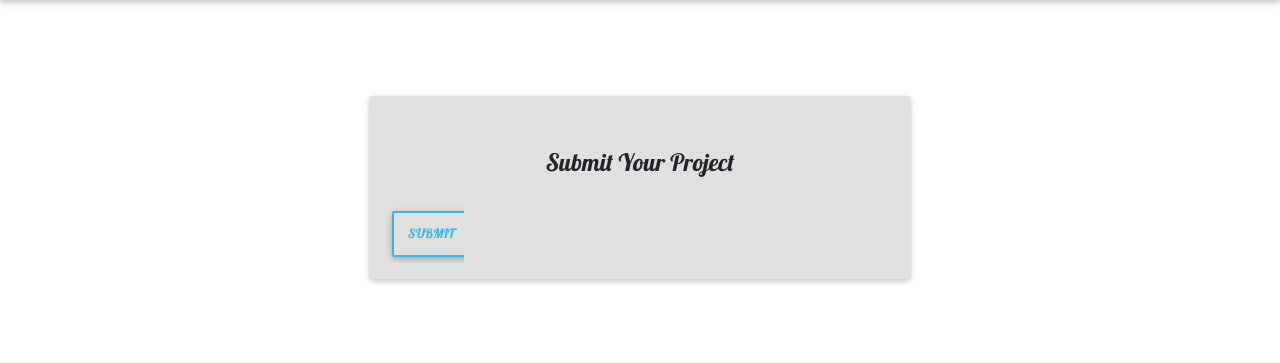
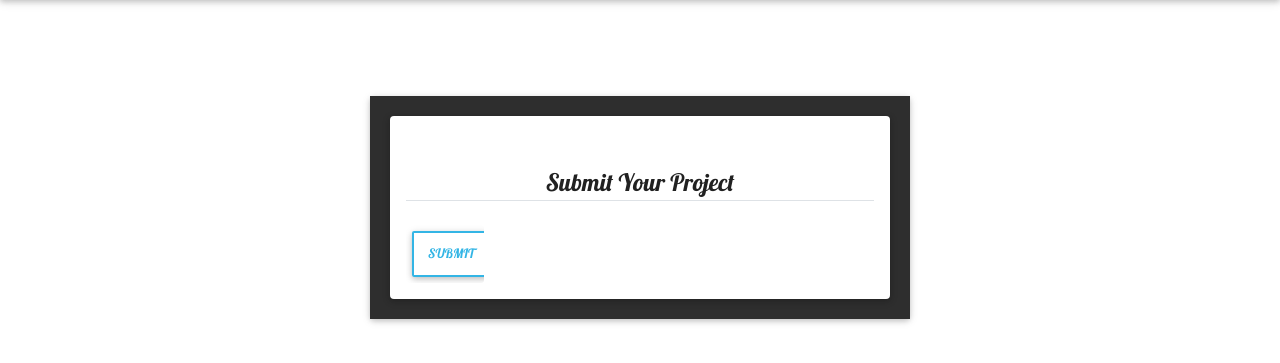
Before and after one commit to IreneMercy/Project-Review, a Django app: template Awards/templates/create-project.html in a window 1280 px wide. Shown: the part 67-430 px from the top of the page. Run offline with Django 3.2, Linux system fonts and the light colour scheme; the template is opened without the code that fills it, so the values that code supplies are empty; some libraries are stand-ins or nearby versions.

Commit message:
add form in card div

```diff
--- a/Awards/templates/create-project.html
+++ b/Awards/templates/create-project.html
@@ -7,11 +7,13 @@
     <div class="row">
       <div class="col-md-3"></div>
       <div class="col-md-6 mt-5">
-        <div class="card bg-light pl-3 pr-3 text-black">
-          <form  method="post" enctype="multipart/form-data">
+        <div class="card">
+          <div class="card-body btn-elegant">
+            <div class="card  pl-3 pr-3 text-black">
+              <form class="text-dark"  method="post" enctype="multipart/form-data">
                 {% csrf_token %}
                 <div class="form-group">
-              <legend class="border-bottom mb-4 text-center text-black mt-5">Submit Your Project</legend>
+                  <legend class="border-bottom mb-4 text-center text-dark mt-5">Submit Your Project</legend>
                   {{form|crispy}}
                 </div>
                 <div class="form-group">
@@ -21,6 +23,8 @@
 
             </div>
           </div>
+        </div>
+      </div>
       <div class="col-md-3"></div>
     </div>
   </div>
```
Lines whose indentation alone changed are shown as unchanged.
